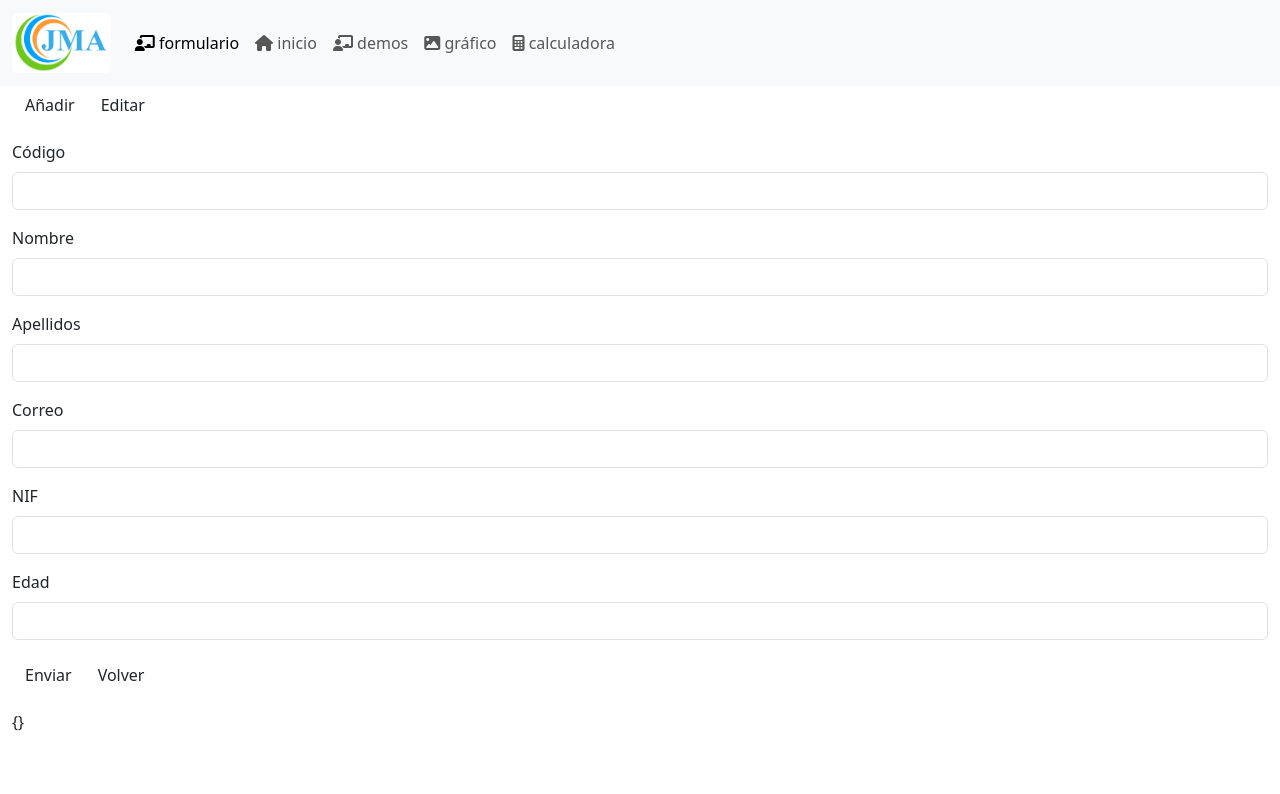
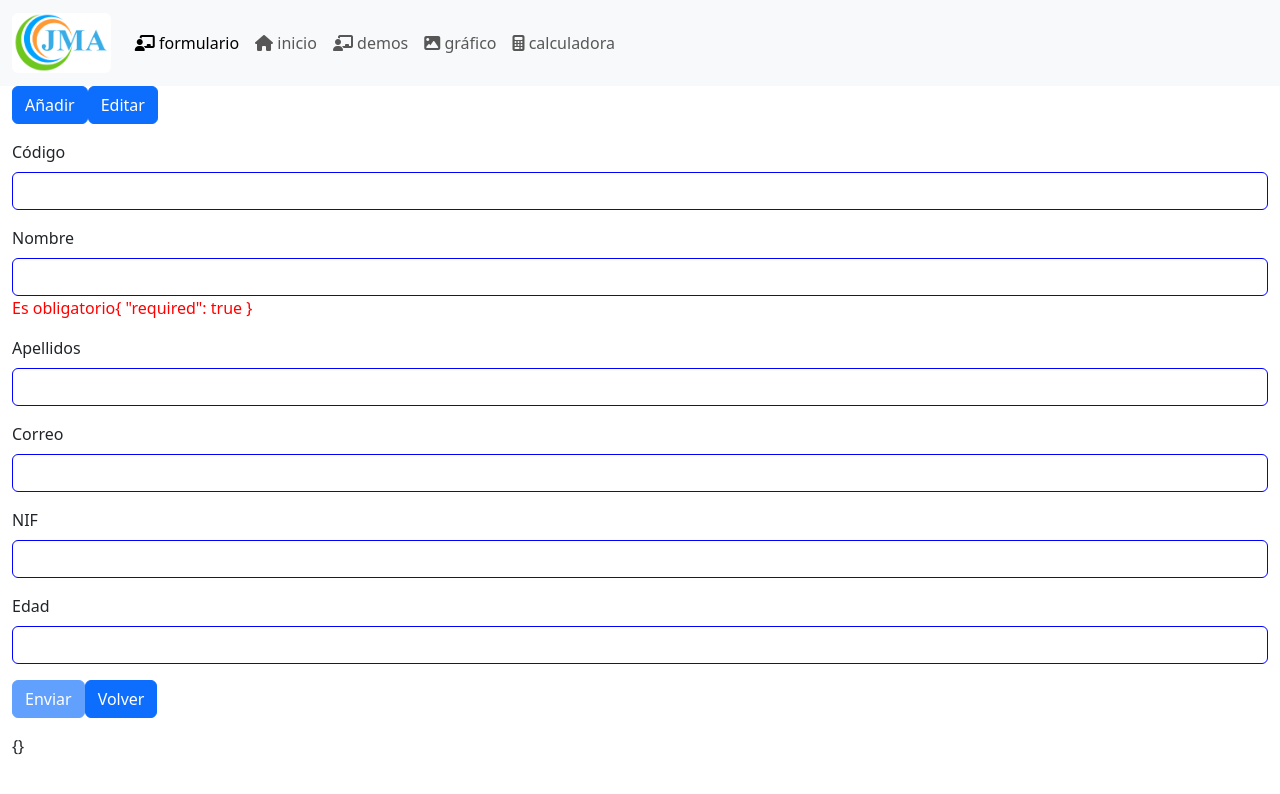
Before and after one commit to jmagit/NG20230605, an Angular app in the folder curso/: page / in a window 1280 px wide. Shown: the top 794 px of the page. Built offline with nearby package versions, Linux system fonts and the light colour scheme.

Commit message:
formularios

```diff
--- a/curso/src/app/app.module.ts
+++ b/curso/src/app/app.module.ts
@@ -20,6 +20,7 @@ import { DashboardComponent } from './dashboard/dashboard.component';
 import { CalculadoraComponent } from './calculadora/calculadora.component';
 import { CommonComponentModule } from './common-component';
 import { FormularioComponent } from './formulario/formulario.component';
+import { HttpClientModule } from '@angular/common/http';
 
 @NgModule({
   declarations: [
@@ -30,7 +31,7 @@ import { FormularioComponent } from './formulario/formulario.component';
     FormularioComponent,
   ],
   imports: [
-    BrowserModule, FormsModule,
+    BrowserModule, FormsModule, HttpClientModule,
     MainModule, SecurityModule, MyCoreModule, CommonServicesModule, CommonComponentModule,
     AppRoutingModule, GraficoSvgComponent,
   ],
--- a/curso/src/app/formulario/formulario.component.css
+++ b/curso/src/app/formulario/formulario.component.css
@@ -0,0 +1,15 @@
+.error {
+  color: red;
+}
+
+.ng-invalid {
+  border-color: red;
+}
+
+.ng-valid {
+  border-color: green;
+}
+
+.ng-pristine {
+  border-color: blue;
+}
--- a/curso/src/app/formulario/formulario.component.html
+++ b/curso/src/app/formulario/formulario.component.html
@@ -1,36 +1,48 @@
 <div class="mb-3">
-  <button class="btn" type="button" (click)="add()">Añadir</button>
-  <button class="btn" type="button" (click)="edit()">Editar</button>
+  <button class="btn btn-primary" type="button" (click)="add()">Añadir</button>
+  <button class="btn btn-primary" type="button" (click)="edit()">Editar</button>
 </div>
 
 <form #miForm="ngForm">
   <div class="mb-3">
     <label class="form-label" for="id">Código</label>
-    <input class="form-control" type="number" name="id" id="id" [(ngModel)]="elemento.id" #id="ngModel">
+    <input class="form-control" type="number" name="id" id="id" [(ngModel)]="elemento.id" #id="ngModel" required [readOnly]="modo === 'edit'">
+    <output class="error" [hidden]="!id.getError('required') || miForm.pristine">Es obligatorio</output>
   </div>
   <div class="mb-3">
     <label class="form-label" for="nombre">Nombre</label>
-    <input class="form-control" type="text" name="nombre" id="nombre" [(ngModel)]="elemento.nombre" #nombre="ngModel">
+    <input class="form-control" type="text" name="nombre" id="nombre" [(ngModel)]="elemento.nombre" [ngModelOptions]="{updateOn: 'blur'}" #nombre="ngModel"
+      required minlength="2" maxlength="10" uppercase>
+    <output class="error" [hidden]="!nombre.getError('required')">Es obligatorio</output>
+    <output class="error" [hidden]="!nombre.getError('minlength') && !nombre.getError('maxlength')">Debe tener entre 2 y 10 caracteres</output>
+    <output class="error" [hidden]="nombre.valid">{{nombre.errors | json}}</output>
   </div>
   <div class="mb-3">
     <label class="form-label" for="apellidos">Apellidos</label>
-    <input class="form-control" type="text" name="apellidos" id="apellidos" [(ngModel)]="elemento.apellidos" #apellidos="ngModel">
+    <input class="form-control" type="text" name="apellidos" id="apellidos" [(ngModel)]="elemento.apellidos" #apellidos="ngModel"
+      minlength="2" maxlength="10">
+    <output class="error" [hidden]="!apellidos.getError('minlength') && !apellidos.getError('maxlength')">Debe tener entre 2 y 10 caracteres</output>
   </div>
   <div class="mb-3">
     <label class="form-label" for="correo">Correo</label>
-    <input class="form-control" type="email" name="correo" id="correo" [(ngModel)]="elemento.correo" #correo="ngModel">
+    <input class="form-control" type="email" name="correo" id="correo" [(ngModel)]="elemento.correo" #correo="ngModel" >
+    <output class="error" [hidden]="correo.valid">{{correo.errors | json}}</output>
   </div>
   <div class="mb-3">
     <label class="form-label" for="nif">NIF</label>
-    <input class="form-control" type="text" name="nif" id="nif" [(ngModel)]="elemento.nif" #nif="ngModel">
+    <input class="form-control" type="text" name="nif" id="nif" [(ngModel)]="elemento.nif" #nif="ngModel"
+      nif>
+    <output class="error" [hidden]="nif.valid">{{nif.errors | json}}</output>
   </div>
   <div class="mb-3">
     <label class="form-label" for="edad">Edad</label>
-    <input class="form-control" type="number" name="edad" id="edad" [(ngModel)]="elemento.edad" #edad="ngModel">
+    <input class="form-control" type="number" name="edad" id="edad" [(ngModel)]="elemento.edad" #edad="ngModel"
+      min="16" max="67">
+    <output class="error" [hidden]="edad.valid">{{edad.errors | json}}</output>
   </div>
   <div class="mb-3">
-    <button class="btn" type="button" (click)="send()">Enviar</button>
-    <button class="btn" type="button" (click)="cancel()">Volver</button>
+    <button class="btn btn-primary" type="button" (click)="send()" [disabled]="miForm.invalid">Enviar</button>
+    <button class="btn btn-primary" type="button" (click)="cancel()">Volver</button>
   </div>
 </form>
 
--- /dev/null
+++ b/curso/src/lib/my-core/directives/mis-validadores.directive.ts
@@ -0,0 +1,62 @@
+import { Directive, ElementRef, forwardRef } from '@angular/core';
+import { ValidatorFn, AbstractControl, NG_VALIDATORS, Validator, ValidationErrors } from '@angular/forms';
+
+export function UppercaseValidator(): ValidatorFn {
+  return (control: AbstractControl): { [key: string]: any } | null => {
+      if (!control.value) { return null; }
+      return control.value === control.value?.toUpperCase() ? null : { uppercase: 'Debe estar en mayúsculas' }
+  };
+}
+@Directive({
+  selector: '[uppercase][formControlName],[uppercase][formControl],[uppercase][ngModel]',
+  providers: [{ provide: NG_VALIDATORS, useExisting: UppercaseValidatorDirective, multi: true }]
+})
+export class UppercaseValidatorDirective implements Validator {
+  validate(control: AbstractControl): ValidationErrors | null {
+      return UppercaseValidator()(control);
+  }
+}
+
+export function NifValidator(): ValidatorFn {
+  return (control: AbstractControl): { [key: string]: any } | null => {
+      if (!control.value) { return null; }
+      const err = { nif: { invalidFormat: true, invalidChar: true, message: 'No es un NIF valido' } };
+      if (/^\d{1,8}\w$/.test(control.value)) {
+          const letterValue = control.value.substr(control.value.length - 1);
+          const numberValue = control.value.substr(0, control.value.length - 1);
+          err.nif.invalidFormat = false;
+          return letterValue.toUpperCase() === 'TRWAGMYFPDXBNJZSQVHLCKE'.charAt(numberValue % 23) ? null : err;
+      } else { return err; }
+  };
+}
+@Directive({
+  selector: '[nif][formControlName],[nif][formControl],[nif][ngModel]',
+  providers: [{ provide: NG_VALIDATORS, useExisting: NifValidatorDirective, multi: true }]
+})
+export class NifValidatorDirective implements Validator {
+  validate(control: AbstractControl): ValidationErrors | null {
+      return NifValidator()(control);
+  }
+}
+
+@Directive({
+  selector: '[type][formControlName],[type][formControl],[type][ngModel]',
+  providers: [
+      { provide: NG_VALIDATORS, useExisting: forwardRef(() => TypeValidatorDirective), multi: true }
+  ]
+})
+export class TypeValidatorDirective implements Validator {
+  constructor(private elem: ElementRef) { }
+  validate(control: AbstractControl): ValidationErrors | null {
+      const valor = control.value;
+      if (valor) {
+        const dom = this.elem.nativeElement;
+        if (dom.validity) { // dom.checkValidity();
+          return dom.validity.typeMismatch ? { 'type': dom.validationMessage } : null;
+        }
+      }
+      return null;
+  }
+}
+
+export const MIS_VALIDADORES = [ NifValidatorDirective, TypeValidatorDirective, UppercaseValidatorDirective, ]
--- a/curso/src/lib/my-core/index.ts
+++ b/curso/src/lib/my-core/index.ts
@@ -2,3 +2,4 @@ export { MyCoreModule } from './my-core.module';
 export * from './services/logger.service'
 export * from './pipes/cadenas.pipe'
 export * from './pipes/numericos.pipe'
+export * from './directives/mis-validadores.directive'
--- a/curso/src/lib/my-core/my-core.module.ts
+++ b/curso/src/lib/my-core/my-core.module.ts
@@ -3,15 +3,16 @@ import { CommonModule } from '@angular/common';
 import { PIPES_CADENAS } from './pipes/cadenas.pipe';
 import { SizerComponent } from './components/my-sizer.component';
 import { PIPES_NUMERICOS } from './pipes/numericos.pipe';
+import { MIS_VALIDADORES } from './directives/mis-validadores.directive';
 
 
 
 @NgModule({
   declarations: [
-    SizerComponent, PIPES_CADENAS, PIPES_NUMERICOS,
+    SizerComponent, PIPES_CADENAS, PIPES_NUMERICOS, MIS_VALIDADORES,
   ],
   exports: [
-    SizerComponent, PIPES_CADENAS, PIPES_NUMERICOS,
+    SizerComponent, PIPES_CADENAS, PIPES_NUMERICOS, MIS_VALIDADORES,
   ],
   imports: [
     CommonModule
```
